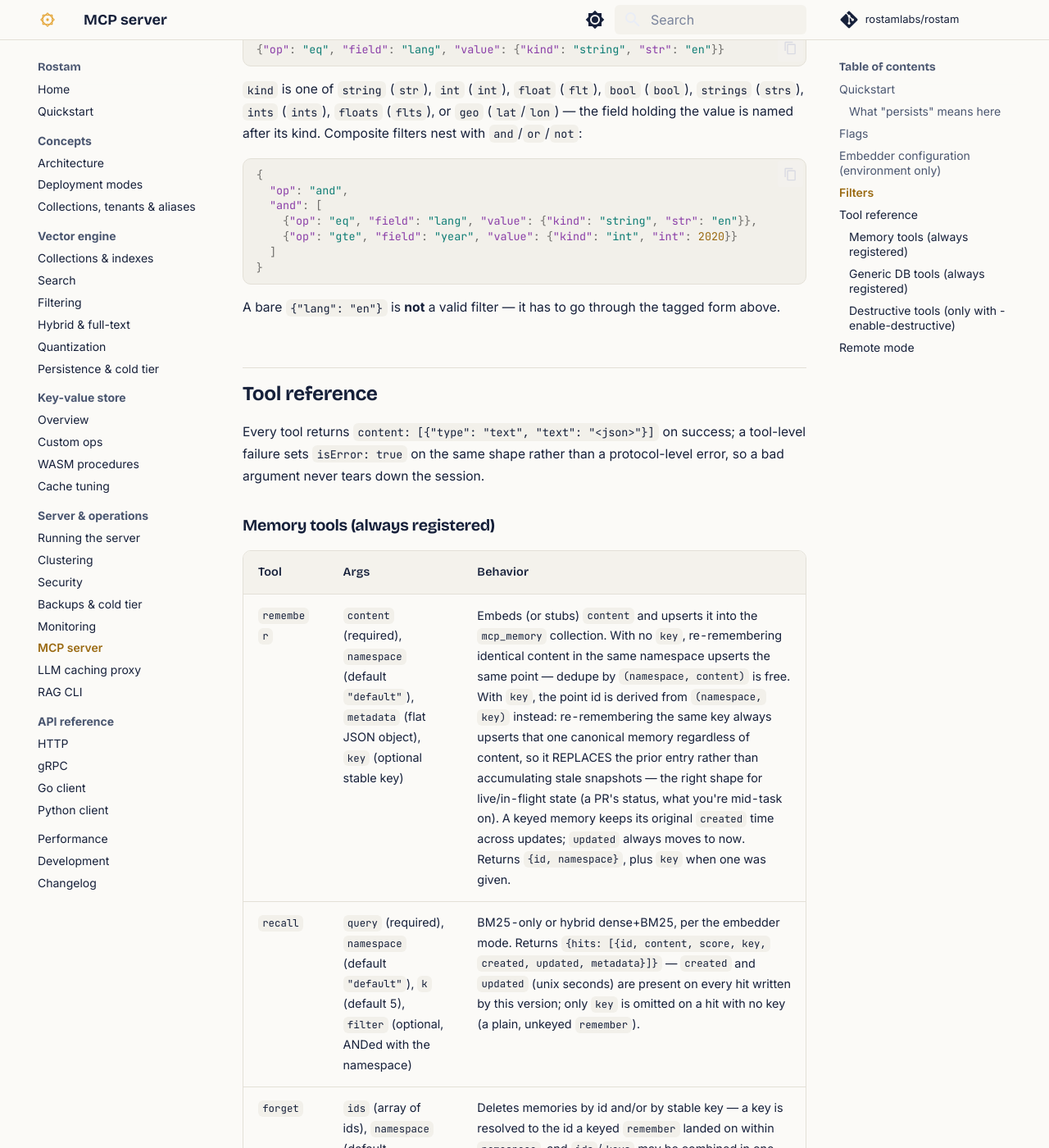
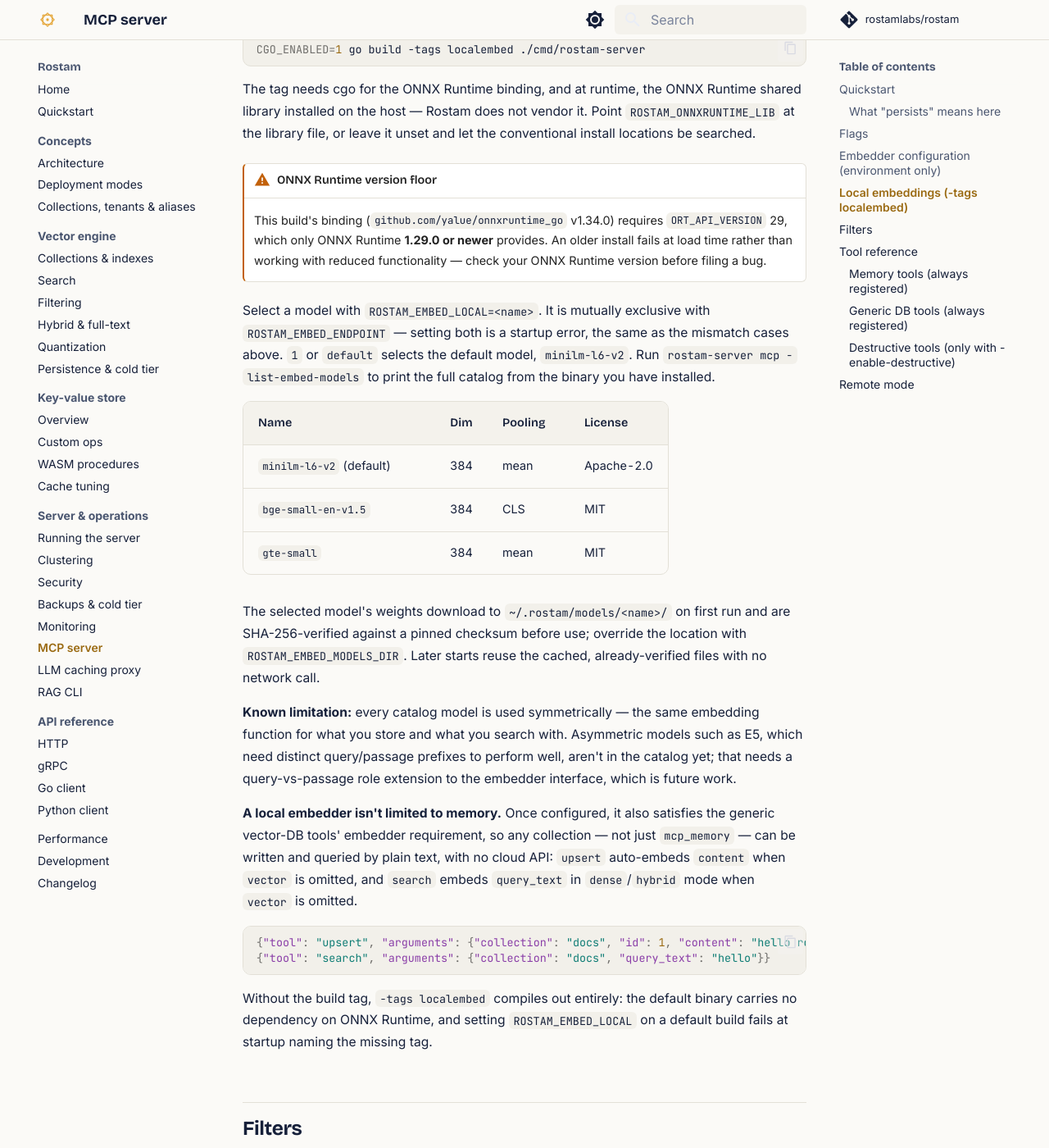
Before and after one commit to Keivan-S/rostam, an MkDocs documentation site: the page built from docs/server/mcp.md, in a window 1280 px wide and 1400 px high, scrolled down 4271 px. Shown: the whole window at 82% size. Built offline with MkDocs 1.6.1 and Material for MkDocs 9.7.7, drawn with Linux system fonts in a browser that asks for light colours; comment, search, counter and statistics services are not loaded; some of the changed text lies outside the part shown.

Commit message:
docs(localembed): document -tags localembed local embeddings + changelog

````diff
--- a/docs/server/mcp.md
+++ b/docs/server/mcp.md
@@ -143,6 +143,67 @@
     existing data directory to start over. There is no automatic re-embed
     migration in this release.
 
+## Local embeddings (`-tags localembed`)
+
+Building with `-tags localembed` compiles in a third embedder option — an
+in-process ONNX model — alongside BM25-only and `ROSTAM_EMBED_ENDPOINT`. No
+cloud API, no network call per embed:
+
+```sh
+CGO_ENABLED=1 go build -tags localembed ./cmd/rostam-server
+```
+
+The tag needs cgo for the ONNX Runtime binding, and at runtime, the ONNX
+Runtime shared library installed on the host — Rostam does not vendor it.
+Point `ROSTAM_ONNXRUNTIME_LIB` at the library file, or leave it unset and let
+the conventional install locations be searched.
+
+!!! warning "ONNX Runtime version floor"
+
+    This build's binding (`github.com/yalue/onnxruntime_go` v1.34.0) requires
+    `ORT_API_VERSION` 29, which only ONNX Runtime **1.29.0 or newer** provides.
+    An older install fails at load time rather than working with reduced
+    functionality — check your ONNX Runtime version before filing a bug.
+
+Select a model with `ROSTAM_EMBED_LOCAL=<name>`. It is mutually exclusive with
+`ROSTAM_EMBED_ENDPOINT` — setting both is a startup error, the same as the
+mismatch cases above. `1` or `default` selects the default model,
+`minilm-l6-v2`. Run `rostam-server mcp -list-embed-models` to print the full
+catalog from the binary you have installed.
+
+| Name | Dim | Pooling | License |
+|---|--:|---|---|
+| `minilm-l6-v2` (default) | 384 | mean | Apache-2.0 |
+| `bge-small-en-v1.5` | 384 | CLS | MIT |
+| `gte-small` | 384 | mean | MIT |
+
+The selected model's weights download to `~/.rostam/models/<name>/` on first
+run and are SHA-256-verified against a pinned checksum before use; override
+the location with `ROSTAM_EMBED_MODELS_DIR`. Later starts reuse the cached,
+already-verified files with no network call.
+
+**Known limitation:** every catalog model is used symmetrically — the same
+embedding function for what you store and what you search with. Asymmetric
+models such as E5, which need distinct query/passage prefixes to perform
+well, aren't in the catalog yet; that needs a query-vs-passage role extension
+to the embedder interface, which is future work.
+
+**A local embedder isn't limited to memory.** Once configured, it also
+satisfies the generic vector-DB tools' embedder requirement, so any
+collection — not just `mcp_memory` — can be written and queried by plain
+text, with no cloud API: `upsert` auto-embeds `content` when `vector` is
+omitted, and `search` embeds `query_text` in `dense`/`hybrid` mode when
+`vector` is omitted.
+
+```json
+{"tool": "upsert", "arguments": {"collection": "docs", "id": 1, "content": "hello rostam"}}
+{"tool": "search", "arguments": {"collection": "docs", "query_text": "hello"}}
+```
+
+Without the build tag, `-tags localembed` compiles out entirely: the default
+binary carries no dependency on ONNX Runtime, and setting `ROSTAM_EMBED_LOCAL`
+on a default build fails at startup naming the missing tag.
+
 ## Filters
 
 Tools that accept a `filter` argument take
````
Also changed, not shown: README.md (+7 -0 lines), docs/changelog.md (+9 -0 lines).
